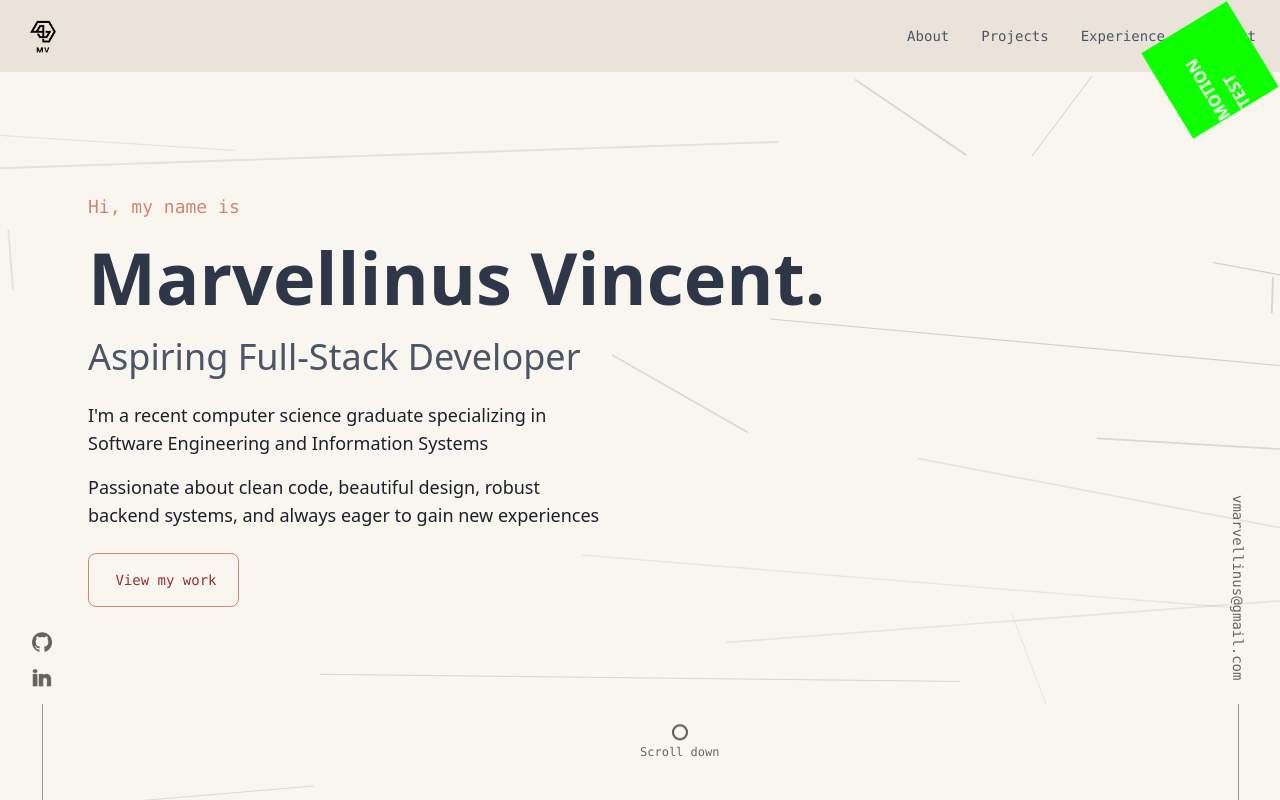
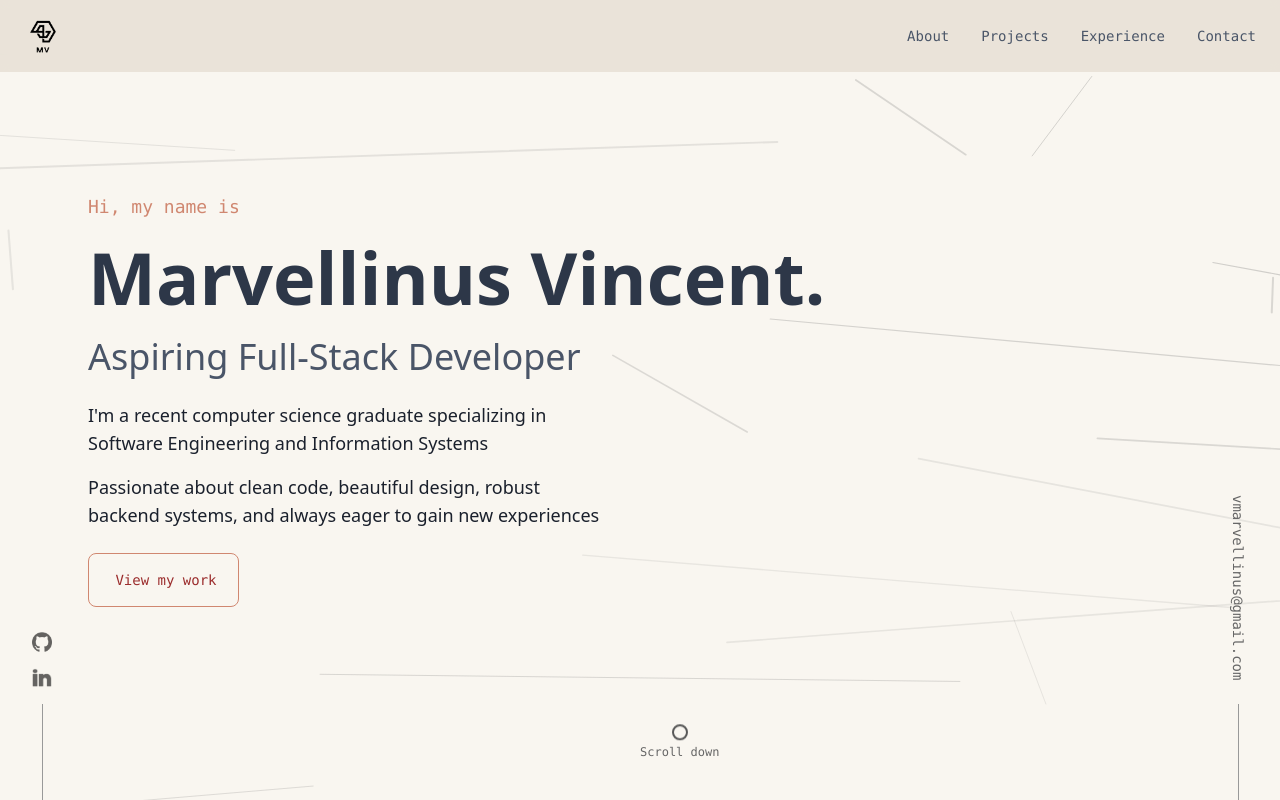
Before and after one commit to MarvellinusVincent/Portfolio, a React (Vite) app: page / in a window 1280 px wide. Built offline with nearby package versions, Linux system fonts and the light colour scheme.

Commit message:
test background

```diff
--- a/src/App.jsx
+++ b/src/App.jsx
@@ -40,36 +40,6 @@ const App = () => {
 
   const totalPages = 9;
 
-  function MotionTest() {
-    return (
-      <motion.div
-        animate={{
-          rotate: 360,
-          backgroundColor: ['#ff0000', '#00ff00', '#0000ff']
-        }}
-        transition={{
-          duration: 1,
-          repeat: Infinity
-        }}
-        style={{
-          width: 100,
-          height: 100,
-          position: 'fixed',
-          top: '20px',
-          right: '20px',
-          zIndex: 9999,
-          display: 'flex',
-          justifyContent: 'center',
-          alignItems: 'center',
-          color: 'white',
-          fontWeight: 'bold'
-        }}
-      >
-        MOTION TEST
-      </motion.div>
-    );
-  }
-
   return (
     <div className="relative">
       <Navbar scrollDirection={scrollDirection} />
@@ -84,8 +54,6 @@ const App = () => {
       <Background containerRef={containerRef} totalPages={totalPages} />
 
       <SocialLinks />
-
-      <MotionTest />
 
       <main
         ref={containerRef}
--- a/src/utils/Background.jsx
+++ b/src/utils/Background.jsx
@@ -23,14 +23,6 @@ const Background = ({ containerRef, totalPages }) => {
     window.addEventListener('resize', handleResize);
     return () => window.removeEventListener('resize', handleResize);
   }, [totalPages]);
-
-  useEffect(() => {
-    console.log('Framer Motion features available:', {
-      motion: !!motion,
-      useScroll: !!useScroll,
-      useTransform: !!useTransform
-    });
-  }, []);
 
   const generateLines = () => {
     const newLines = [];
```
